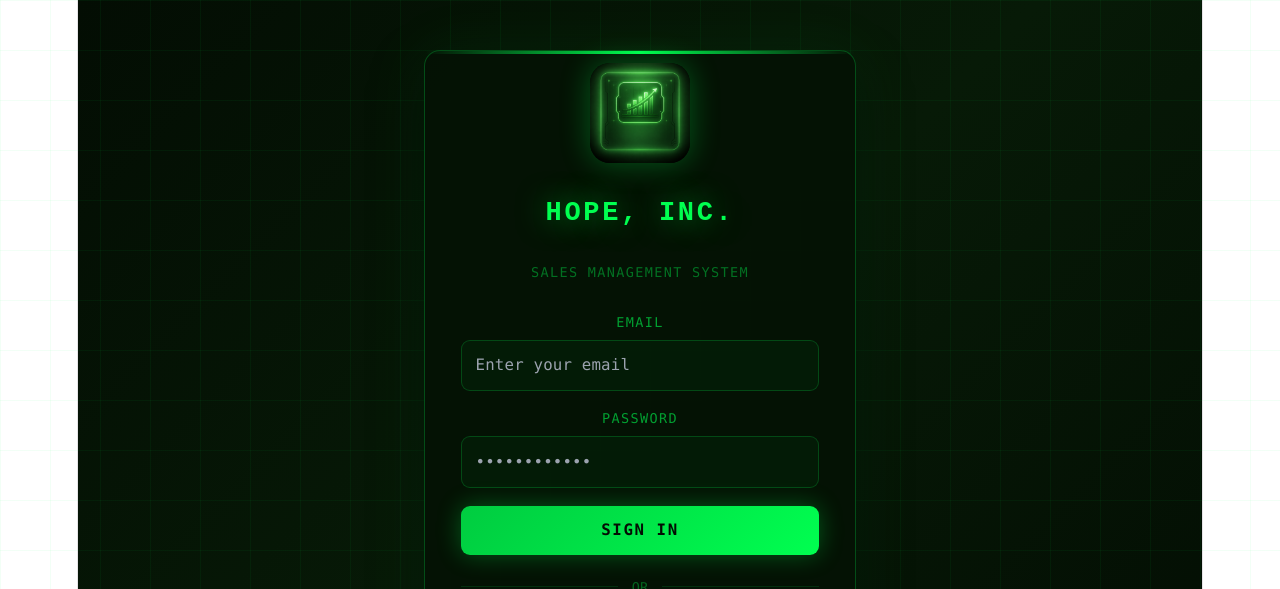
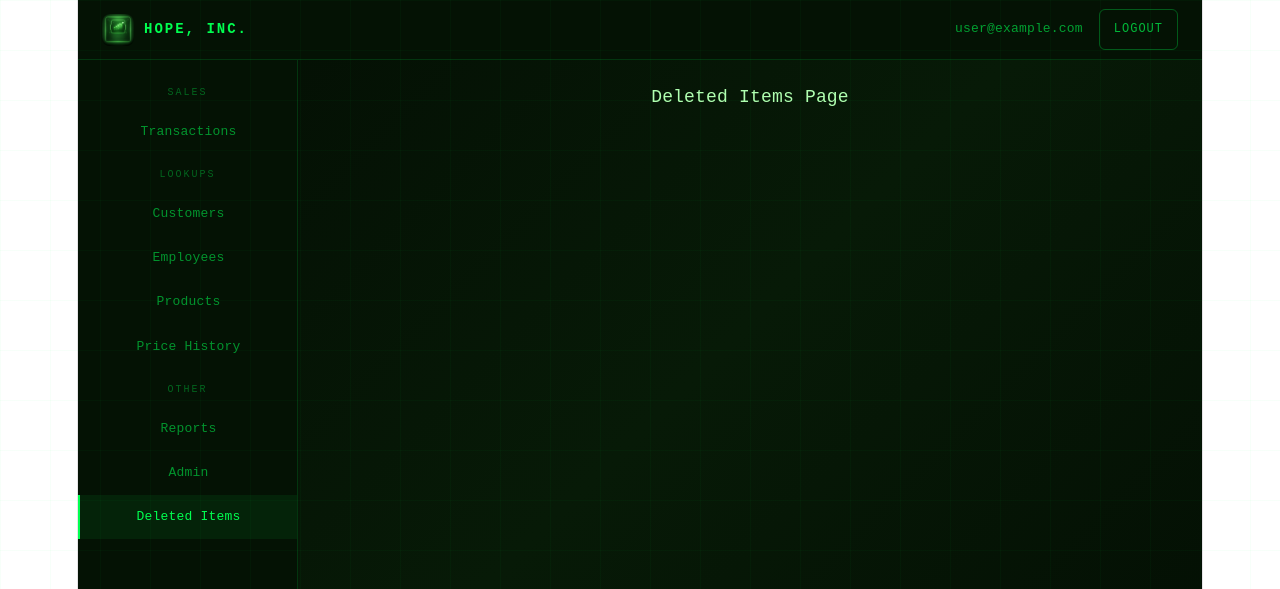
Before and after one commit to Yongibells/Sales_Management_System, a React (Vite) app: page /deleted-items in a window 1280 px wide. Shown: the top 589 px of the page. Built offline with nearby package versions, Linux system fonts and the light colour scheme.

Commit message:
Add AppShell layout with Navbar and grouped Sidebar

```diff
--- a/src/App.jsx
+++ b/src/App.jsx
@@ -1,4 +1,5 @@
 import { BrowserRouter, Routes, Route } from 'react-router-dom'
+import AppShell from './layouts/AppShell'
 import LoginPage from './pages/LoginPage'
 import RegisterPage from './pages/RegisterPage'
 
@@ -6,9 +7,26 @@ export default function App() {
   return (
     <BrowserRouter>
       <Routes>
+
+        {/* Auth pages — no navbar/sidebar */}
         <Route path="/login" element={<LoginPage />} />
         <Route path="/register" element={<RegisterPage />} />
+
+        {/* App pages — wrapped with AppShell (shows navbar + sidebar) */}
+        <Route element={<AppShell />}>
+          <Route path="/sales" element={<div>Sales Page</div>} />
+          <Route path="/lookups/customers" element={<div>Customers Page</div>} />
+          <Route path="/lookups/employees" element={<div>Employees Page</div>} />
+          <Route path="/lookups/products" element={<div>Products Page</div>} />
+          <Route path="/lookups/prices" element={<div>Price History Page</div>} />
+          <Route path="/reports" element={<div>Reports Page</div>} />
+          <Route path="/admin" element={<div>Admin Page</div>} />
+          <Route path="/deleted-items" element={<div>Deleted Items Page</div>} />
+        </Route>
+
+        {/* Default */}
         <Route path="*" element={<LoginPage />} />
+
       </Routes>
     </BrowserRouter>
   )
--- /dev/null
+++ b/src/components/Navbar.jsx
@@ -0,0 +1,69 @@
+import logo from '../assets/logo.png'
+
+export default function Navbar() {
+  const handleLogout = () => {
+    // TODO: wire to Supabase when M4 merges feat/auth-context
+    console.log('Logout')
+  }
+
+  return (
+    <div style={{
+      height: '60px',
+      background: 'rgba(5, 18, 5, 0.95)',
+      borderBottom: '1px solid rgba(0,255,80,0.15)',
+      display: 'flex',
+      alignItems: 'center',
+      justifyContent: 'space-between',
+      paddingLeft: '24px',
+      paddingRight: '24px',
+    }}>
+
+      {/* Left: logo + name */}
+      <div style={{ display: 'flex', alignItems: 'center', gap: '10px' }}>
+        <img src={logo} alt="Hope Inc" style={{ width: '32px', height: '32px', borderRadius: '8px' }} />
+        <span style={{
+          color: '#00ff50',
+          fontFamily: 'monospace',
+          fontWeight: 'bold',
+          fontSize: '14px',
+          letterSpacing: '2px'
+        }}>
+          HOPE, INC.
+        </span>
+      </div>
+
+      {/* Right: user + logout */}
+      <div style={{ display: 'flex', alignItems: 'center', gap: '16px' }}>
+        <span style={{ color: 'rgba(0,255,80,0.6)', fontFamily: 'monospace', fontSize: '13px' }}>
+          {/* TODO: show currentUser.email when M4 merges feat/auth-context */}
+          user@example.com
+        </span>
+        <button
+          onClick={handleLogout}
+          style={{
+            background: 'transparent',
+            border: '1px solid rgba(0,255,80,0.3)',
+            color: 'rgba(0,255,80,0.7)',
+            fontFamily: 'monospace',
+            fontSize: '12px',
+            padding: '6px 14px',
+            borderRadius: '6px',
+            cursor: 'pointer',
+            letterSpacing: '1px'
+          }}
+          onMouseEnter={e => {
+            e.target.style.border = '1px solid rgba(0,255,80,0.8)'
+            e.target.style.color = '#00ff50'
+          }}
+          onMouseLeave={e => {
+            e.target.style.border = '1px solid rgba(0,255,80,0.3)'
+            e.target.style.color = 'rgba(0,255,80,0.7)'
+          }}
+        >
+          LOGOUT
+        </button>
+      </div>
+
+    </div>
+  )
+}
--- /dev/null
+++ b/src/components/Sidebar.jsx
@@ -0,0 +1,100 @@
+import { NavLink } from 'react-router-dom'
+
+const navItems = [
+  { label: 'Sales', path: '/sales', icon: '📋' },
+  { label: 'Customers', path: '/lookups/customers', icon: '👥' },
+  { label: 'Employees', path: '/lookups/employees', icon: '👤' },
+  { label: 'Products', path: '/lookups/products', icon: '📦' },
+  { label: 'Prices', path: '/lookups/prices', icon: '💰' },
+  { label: 'Reports', path: '/reports', icon: '📊' },
+  { label: 'Admin', path: '/admin', icon: '⚙️' },
+  { label: 'Deleted Items', path: '/deleted-items', icon: '🗑️' },
+]
+
+export default function Sidebar() {
+  return (
+    <div style={{
+      width: '220px',
+      minHeight: '100vh',
+      background: 'rgba(5, 18, 5, 0.95)',
+      borderRight: '1px solid rgba(0,255,80,0.15)',
+      paddingTop: '20px',
+      flexShrink: 0,
+    }}>
+
+      {/* Sales group */}
+      <div style={{ marginBottom: '8px' }}>
+        <p style={{
+          color: 'rgba(0,255,80,0.35)',
+          fontFamily: 'monospace',
+          fontSize: '10px',
+          letterSpacing: '2px',
+          padding: '0 16px',
+          marginBottom: '4px'
+        }}>SALES</p>
+        <SidebarLink path="/sales" label="Transactions" />
+      </div>
+
+      {/* Lookups group */}
+      <div style={{ marginBottom: '8px' }}>
+        <p style={{
+          color: 'rgba(0,255,80,0.35)',
+          fontFamily: 'monospace',
+          fontSize: '10px',
+          letterSpacing: '2px',
+          padding: '0 16px',
+          marginBottom: '4px'
+        }}>LOOKUPS</p>
+        <SidebarLink path="/lookups/customers" label="Customers" />
+        <SidebarLink path="/lookups/employees" label="Employees" />
+        <SidebarLink path="/lookups/products" label="Products" />
+        <SidebarLink path="/lookups/prices" label="Price History" />
+      </div>
+
+      {/* Other group */}
+      <div>
+        <p style={{
+          color: 'rgba(0,255,80,0.35)',
+          fontFamily: 'monospace',
+          fontSize: '10px',
+          letterSpacing: '2px',
+          padding: '0 16px',
+          marginBottom: '4px'
+        }}>OTHER</p>
+        <SidebarLink path="/reports" label="Reports" />
+        <SidebarLink path="/admin" label="Admin" />
+        <SidebarLink path="/deleted-items" label="Deleted Items" />
+      </div>
+
+    </div>
+  )
+}
+
+function SidebarLink({ path, label }) {
+  return (
+    <NavLink
+      to={path}
+      style={({ isActive }) => ({
+        display: 'block',
+        padding: '9px 16px',
+        fontFamily: 'monospace',
+        fontSize: '13px',
+        color: isActive ? '#00ff50' : 'rgba(0,255,80,0.55)',
+        background: isActive ? 'rgba(0,255,80,0.07)' : 'transparent',
+        borderLeft: isActive ? '2px solid #00ff50' : '2px solid transparent',
+        textDecoration: 'none',
+        transition: 'all 0.15s',
+      })}
+      onMouseEnter={e => {
+        e.currentTarget.style.color = '#00ff50'
+        e.currentTarget.style.background = 'rgba(0,255,80,0.05)'
+      }}
+      onMouseLeave={e => {
+        e.currentTarget.style.color = 'rgba(0,255,80,0.55)'
+        e.currentTarget.style.background = 'transparent'
+      }}
+    >
+      {label}
+    </NavLink>
+  )
+}
--- /dev/null
+++ b/src/layouts/AppShell.jsx
@@ -0,0 +1,42 @@
+import { Outlet } from 'react-router-dom'
+import Navbar from '../components/Navbar'
+import Sidebar from '../components/Sidebar'
+
+export default function AppShell() {
+  return (
+    <div style={{
+      minHeight: '100vh',
+      background: 'linear-gradient(135deg, #030d03 0%, #071a07 50%, #030d03 100%)',
+    }}>
+
+      {/* Grid background */}
+      <div style={{
+        position: 'fixed',
+        inset: 0,
+        pointerEvents: 'none',
+        backgroundImage: `
+          linear-gradient(rgba(0,255,80,0.03) 1px, transparent 1px),
+          linear-gradient(90deg, rgba(0,255,80,0.03) 1px, transparent 1px)
+        `,
+        backgroundSize: '50px 50px'
+      }} />
+
+      {/* Navbar at top */}
+      <Navbar />
+
+      {/* Sidebar + content */}
+      <div style={{ display: 'flex' }}>
+        <Sidebar />
+        <main style={{
+          flex: 1,
+          padding: '24px',
+          color: '#b0ffb0',
+          fontFamily: 'monospace',
+        }}>
+          <Outlet />
+        </main>
+      </div>
+
+    </div>
+  )
+}
```
